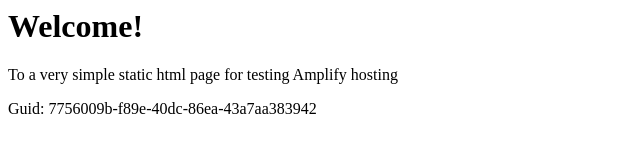
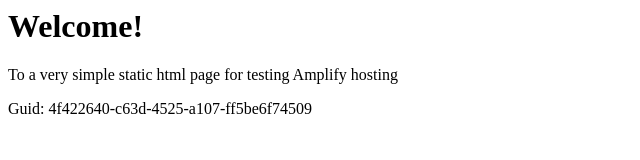
Before and after one commit to aws-aemilia-sin/Github-PR-Commit-Integration-Test-DoNotTouch-Gith-BKMSSQOA-v1-preprod-ap-southeast-1, a website: page src/index.html in a window 1280 px wide. Shown: the full height of the page, 0-640 px from the left. Drawn offline with Linux system fonts and the light colour scheme.

Commit message:
commit from integ tests

```diff
--- a/src/index.html
+++ b/src/index.html
@@ -12,6 +12,6 @@
 <body>
     <h1>Welcome!</h1>
     <p>To a very simple static html page for testing Amplify hosting</p>
-    <p>Guid: 7756009b-f89e-40dc-86ea-43a7aa383942</p></body>
+    <p>Guid: 4f422640-c63d-4525-a107-ff5be6f74509</p></body>
 
 </html>
```
